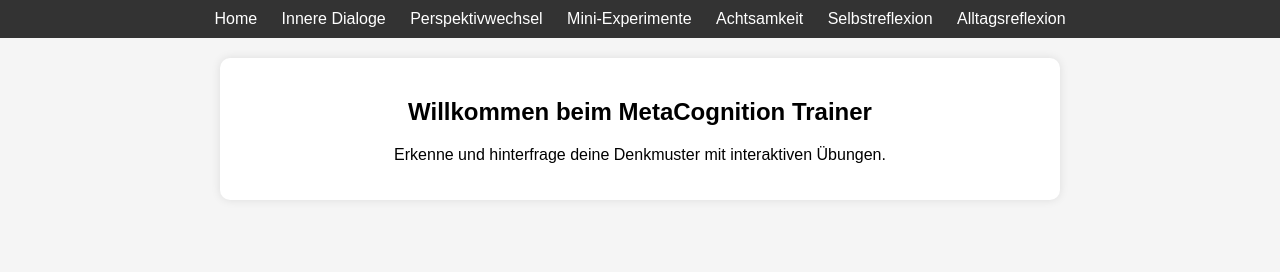
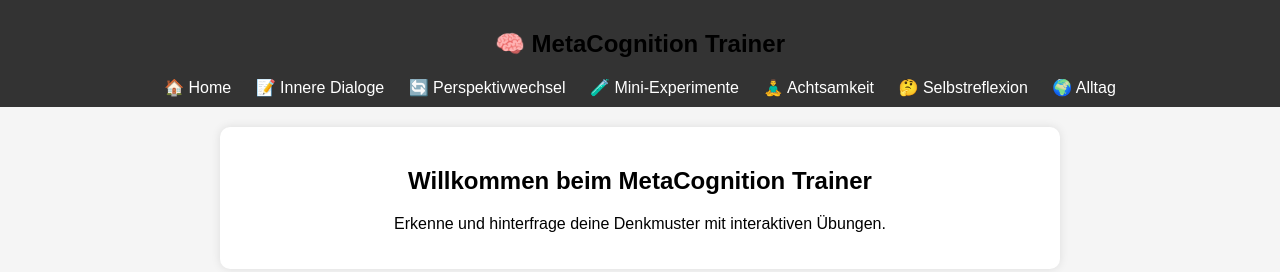
Before and after one commit to mycospace/Bow, a plain HTML site: page index.html in a window 1280 px wide. Drawn offline with Linux system fonts and the light colour scheme.

Commit message:
Update index.html

```diff
--- a/index.html
+++ b/index.html
@@ -10,13 +10,18 @@
 
     <!-- Navigation -->
     <nav>
-        <a href="#" onclick="loadExercise('home')">Home</a>
-        <a href="#" onclick="loadExercise('innereDialoge')">Innere Dialoge</a>
-        <a href="#" onclick="loadExercise('perspektivwechsel')">Perspektivwechsel</a>
-        <a href="#" onclick="loadExercise('miniExperimente')">Mini-Experimente</a>
-        <a href="#" onclick="loadExercise('achtsamkeit')">Achtsamkeit</a>
-        <a href="#" onclick="loadExercise('selbstreflexion')">Selbstreflexion</a>
-        <a href="#" onclick="loadExercise('alltag')">Alltagsreflexion</a>
+        <div class="nav-container">
+            <h1>🧠 MetaCognition Trainer</h1>
+            <div class="nav-links">
+                <a href="#" onclick="loadExercise('home')">🏠 Home</a>
+                <a href="#" onclick="loadExercise('innereDialoge')">📝 Innere Dialoge</a>
+                <a href="#" onclick="loadExercise('perspektivwechsel')">🔄 Perspektivwechsel</a>
+                <a href="#" onclick="loadExercise('miniExperimente')">🧪 Mini-Experimente</a>
+                <a href="#" onclick="loadExercise('achtsamkeit')">🧘‍♂️ Achtsamkeit</a>
+                <a href="#" onclick="loadExercise('selbstreflexion')">🤔 Selbstreflexion</a>
+                <a href="#" onclick="loadExercise('alltag')">🌍 Alltag</a>
+            </div>
+        </div>
     </nav>
 
     <!-- Hauptinhalt -->
```
